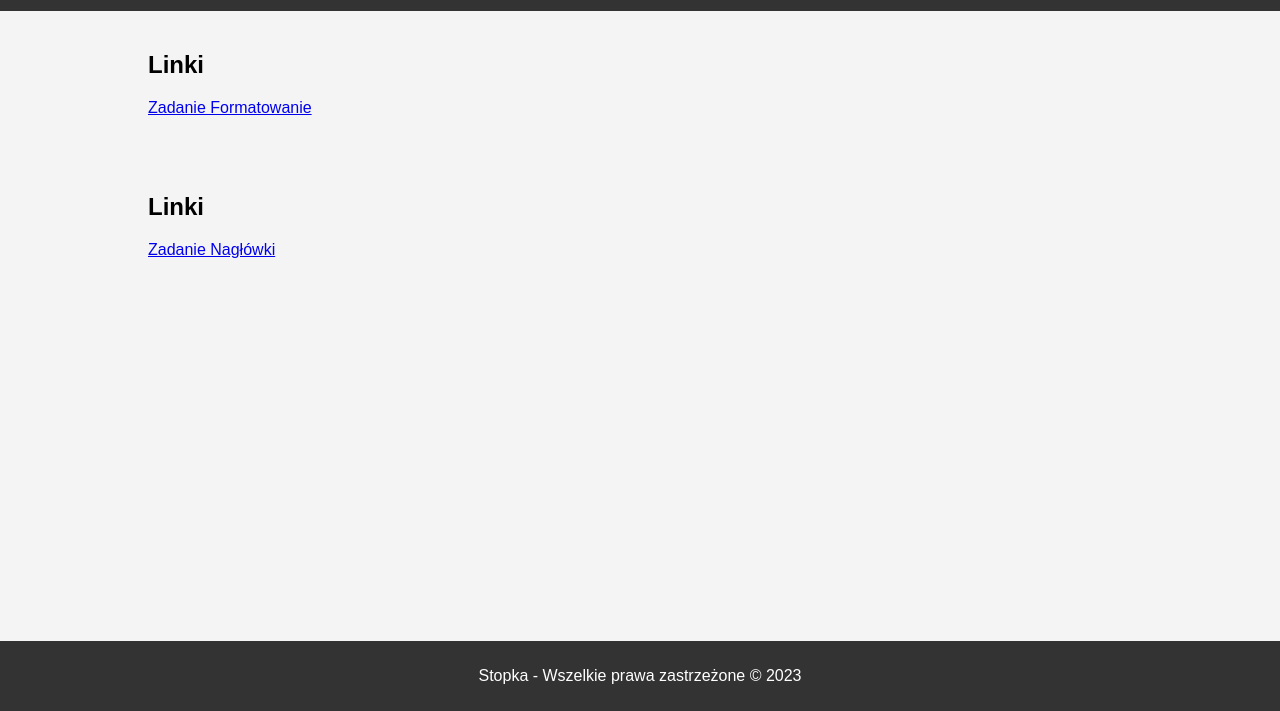
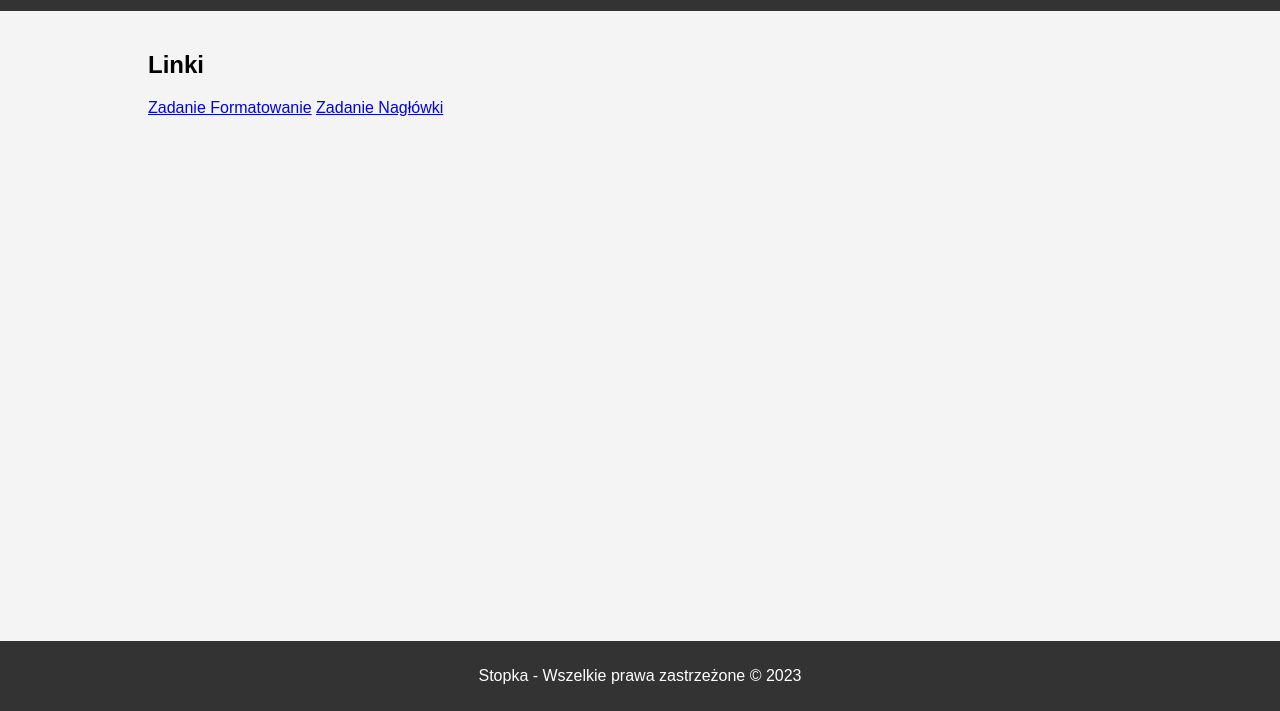
Before and after one commit to Kjubon/Jakub-Walesa-3D, a plain HTML site: page index.html in a window 1280 px wide. Shown: the part 89-800 px from the top of the page. Drawn offline with Linux system fonts and the light colour scheme.

Commit message:
Update index.html

```diff
--- a/index.html
+++ b/index.html
@@ -49,12 +49,7 @@
         <section>
             <h2>Linki</h2>
             <a href="format.html">Zadanie Formatowanie</a>
-            <p></p>
-        </section>
-    </div>
-    <div class="container">
-        <section>
-            <h2>Linki</h2>
+
             <a href="zadanie5.html">Zadanie Nagłówki</a>
             <p></p>
         </section>
```
